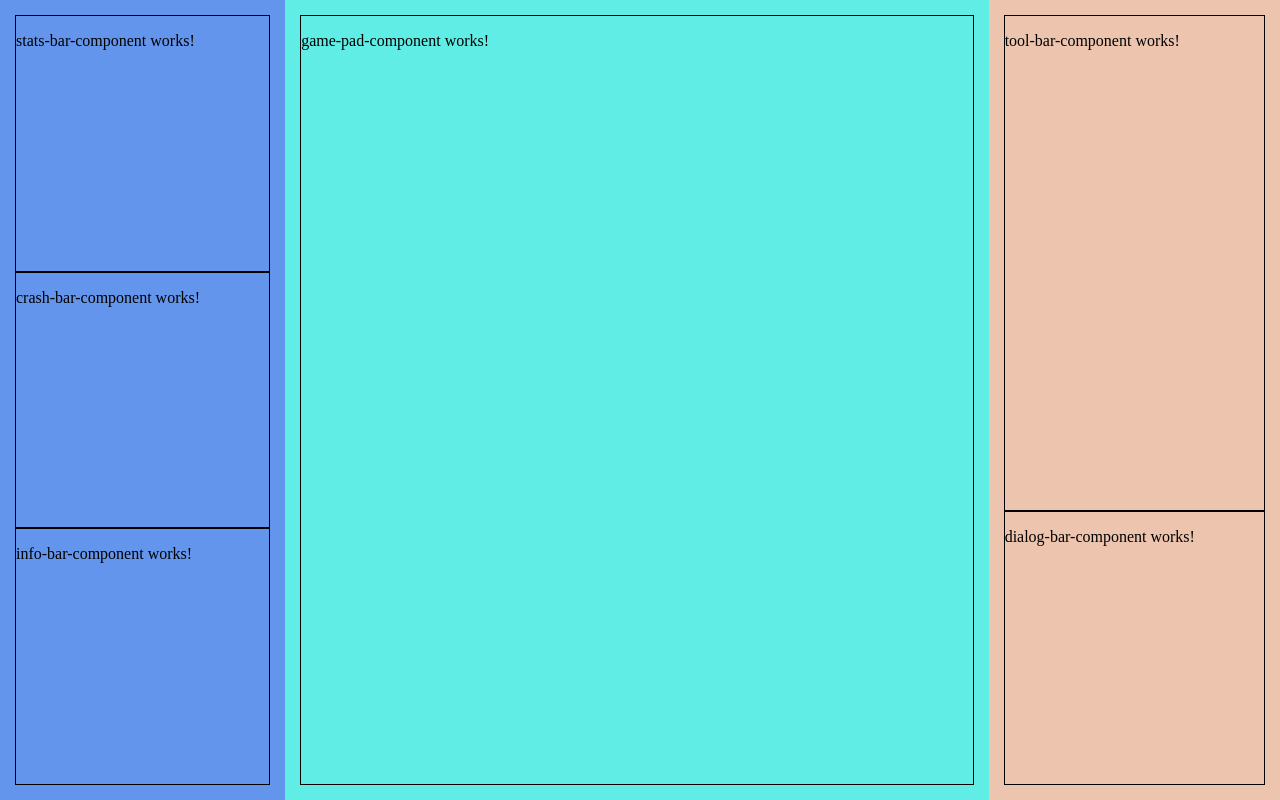
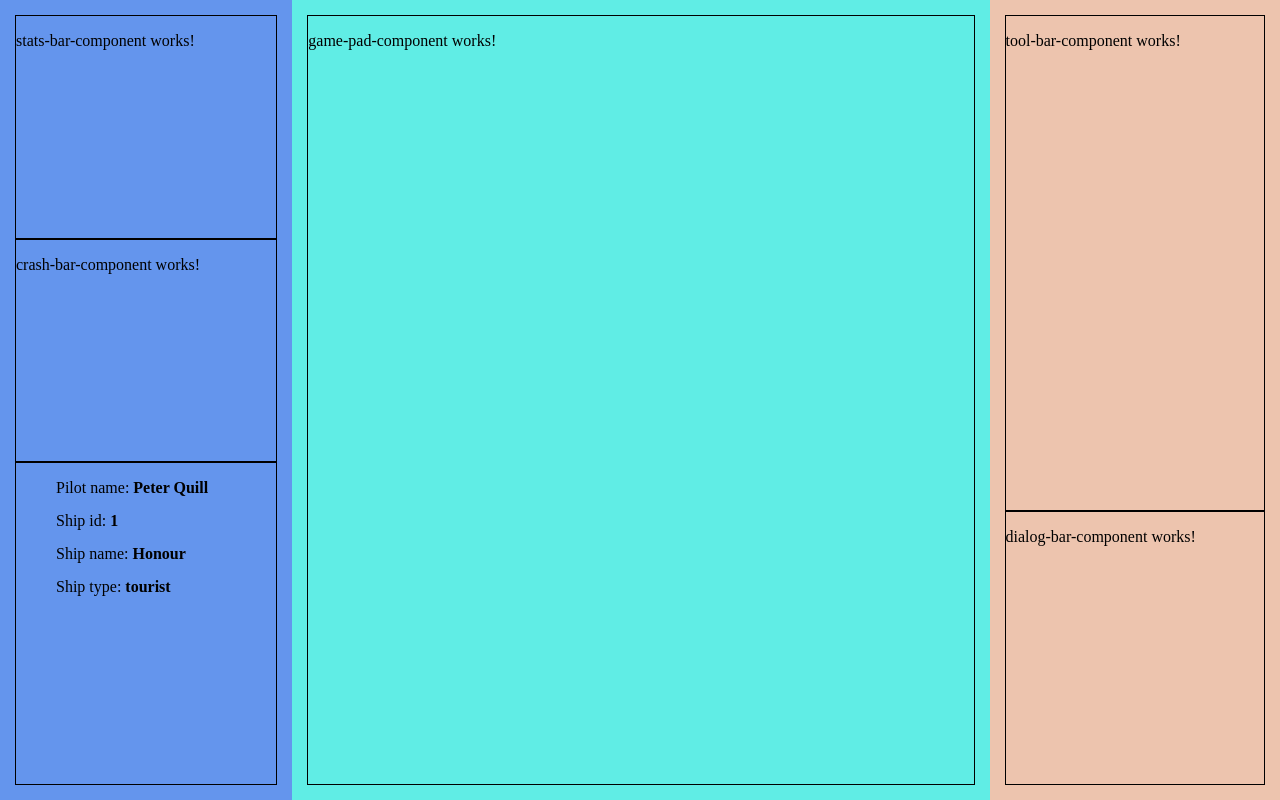
Before and after one commit to savenkovao/space_service_station, an Angular app: page / in a window 1280 px wide. Built offline with nearby package versions, Linux system fonts and the light colour scheme.

Commit message:
game interface components. IShip interface

```diff
--- a/src/app/components/info-bar-component/info-bar-component.component.css
+++ b/src/app/components/info-bar-component/info-bar-component.component.css
@@ -0,0 +1,8 @@
+.info-list {}
+.info-list__item {
+  list-style: none;
+  margin-top: 15px;
+}
+.info-list__item span {
+  font-weight: bold;
+}
--- a/src/app/components/info-bar-component/info-bar-component.component.html
+++ b/src/app/components/info-bar-component/info-bar-component.component.html
@@ -1,3 +1,6 @@
-<p>
-  info-bar-component works!
-</p>
+<ul class="info-list">
+  <li class="info-list__item">Pilot name: <span>{{newShip.pilot}}</span></li>
+  <li class="info-list__item">Ship id: <span>{{newShip.id}}</span></li>
+  <li class="info-list__item">Ship name: <span>{{newShip.name}}</span></li>
+  <li class="info-list__item">Ship type: <span>{{newShip.type}}</span></li>
+</ul>
--- a/src/app/components/info-bar-component/info-bar-component.component.ts
+++ b/src/app/components/info-bar-component/info-bar-component.component.ts
@@ -1,15 +1,37 @@
 import { Component, OnInit } from '@angular/core';
+import { Ship } from './../../core/entities/ship';
 
 @Component({
   selector: 'info-bar',
   templateUrl: './info-bar-component.component.html',
   styleUrls: ['./info-bar-component.component.css']
 })
+
+
+
 export class InfoBarComponentComponent implements OnInit {
+  public newShip: Ship;
 
-  constructor() { }
+  constructor() {
+    this.newShip = new Ship({
+        id: 1,
+        type: 'tourist',
+        name: "Honour",
+        pilot: "Peter Quill",
+        details: [
+          'serviceable',
+          'serviceable',
+          'broken',
+          'serviceable',
+          'damaged'
+        ]
+      }
+    );
+  }
 
   ngOnInit() {
+    console.log( this.newShip );
+    console.log( this.newShip.details );
   }
 
 }
--- a/src/app/core/entities/ship.ts
+++ b/src/app/core/entities/ship.ts
@@ -1,36 +1,52 @@
-interface IShip {
-  id: number;
-  type: string; //'battle-ship'|'merchant-ship'|'tourist ship'
-  name: string; //from 'names' array
-  pilot: string; //from 'pilots names' array
-  details: IDetails;
+// interface IDetail {
+//   cockpit: DetailState;
+//   deck: DetailState;
+//   leftTurbine: DetailState;
+//   rightTurbine: DetailState;
+//   engine: DetailState;
+// }
 
+enum DetailState {
+  serviceable = 0,
+  damaged = 1,
+  broken = 2
 }
 
-interface IDetails {
-  cockpit: IDetailState;
-  deck: IDetailState;
-  leftTurbine: IDetailState;
-  rightTurbine: IDetailState;
-  engine: IDetailState;
+enum ShipTypes {
+  tourist = 0,
+  merchant = 1,
+  battle = 2
 }
 
-interface IDetailState {
-  state: string; // 'serviceable', 'damaged', 'broken'
+class Detail {
+  public cockpit: DetailState;
+  public deck: DetailState;
+  public leftTurbine: DetailState;
+  public rightTurbine: DetailState;
+  public engine: DetailState;
+
+  constructor(details: number []) {
+    this.cockpit = details[0] || 0;
+    this.deck = details[1] || 0;
+    this.leftTurbine = details[2] || 0;
+    this.rightTurbine = details[3] || 0;
+    this.engine = details[4] || 0;
+  }
 }
 
-export class Ship implements IShip {
+export class Ship {
   public id: number;
-  public type: string;
+  public type: ShipTypes;
   public name: string;
   public pilot: string;
-  public details: IDetails;
+  public details: Detail;
 
-  constructor(ship:any){
+  constructor(ship:any) {
     this.id = ship.id || null;
     this.type = ship.type || null;
     this.name = ship.name || null;
     this.pilot = ship.pilot || null;
-    this.details = ship.details || null;
+    // this.details = ship.details || null;
+    this.details = new Detail(ship.details);
   }
 }
```
